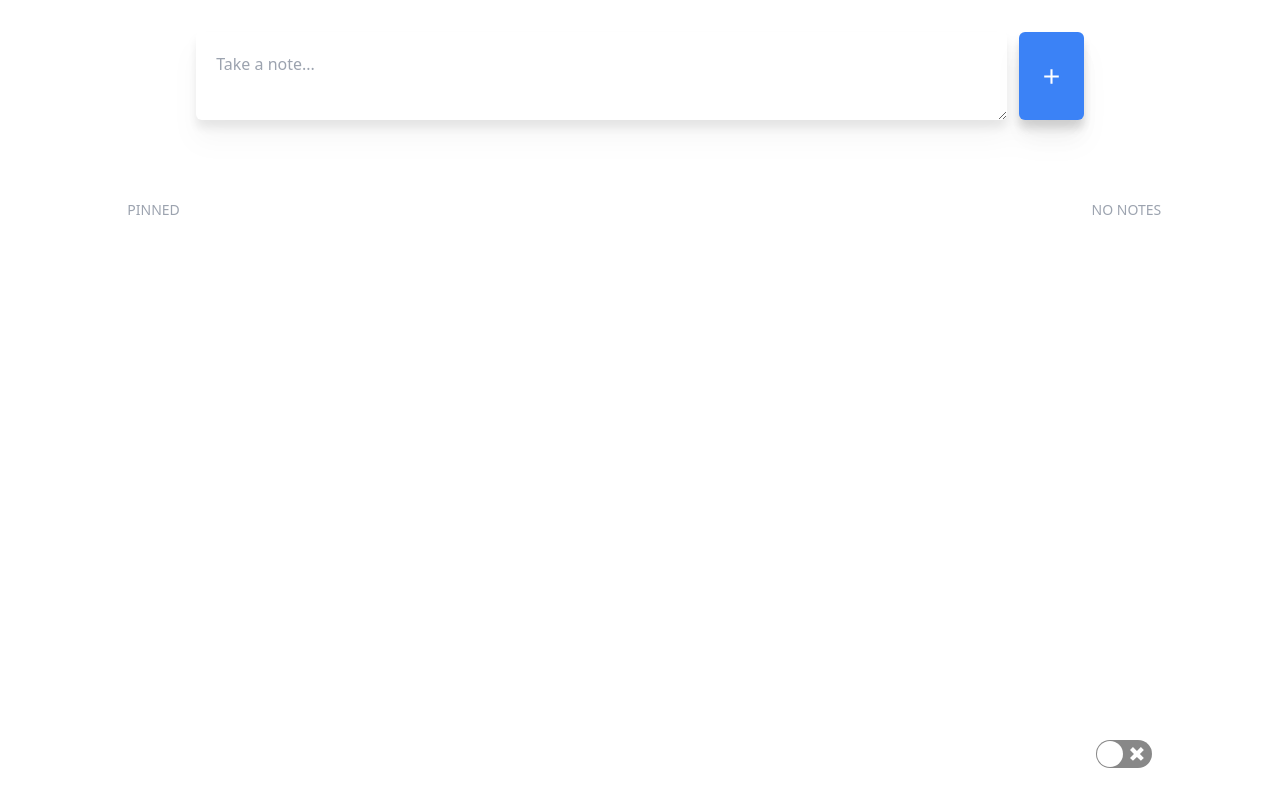
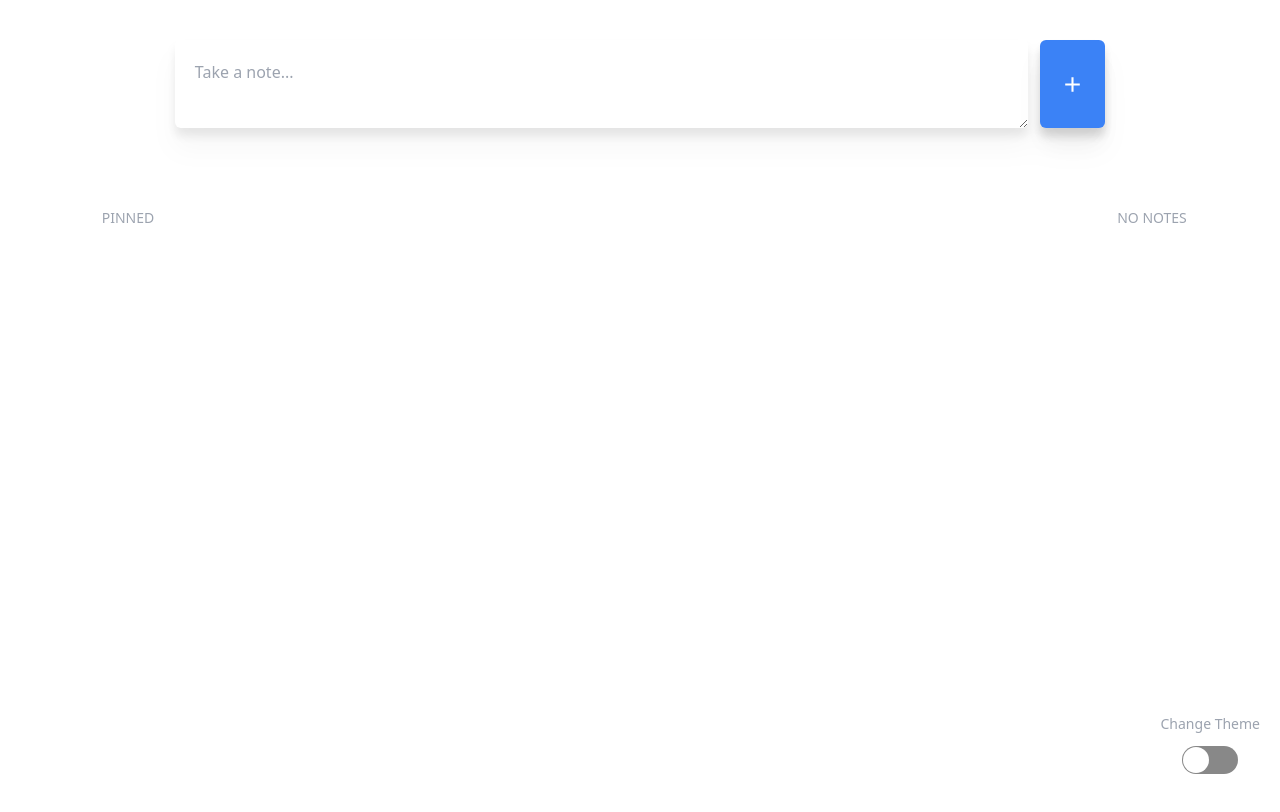
Before and after one commit to wo4455/NoteTaker, a React (Vite) app: page / in a window 1280 px wide. Shown: the top 812 px of the page. Built offline with nearby package versions, Linux system fonts and the light colour scheme.

Commit message:
Add dark mode
When you flip a switch, the entire color scheme of the website will change.

```diff
--- a/src/App.css
+++ b/src/App.css
@@ -1,7 +1,5 @@
 #root {
-  max-width: 1280px;
   margin: 0 auto;
-  padding: 2rem;
   text-align: center;
 }
 
@@ -36,6 +34,10 @@
   }
 }
 
+.pin-fade {
+  box-shadow: 0 30px 40px rgba(0,0,0,.1);
+}
+
 @media (prefers-reduced-motion: no-preference) {
   a:nth-of-type(2) .logo {
     animation: logo-spin infinite 20s linear;
--- a/src/App.jsx
+++ b/src/App.jsx
@@ -1,14 +1,15 @@
 import React from 'react';
 import Form from './components/Form';
 import Note from './components/Note';
-import Switch from 'react-switch';
 import './App.css'
 import ReactSwitch from 'react-switch';
 
 const colors = ['bg-red-400', 'bg-green-400', 'bg-blue-400', 'bg-yellow-400', 'bg-orange-400'];
+const darkThemeColors = [ 'bg-[#AB00FF]', 'bg-[#33007B]', 'bg-[#8300C4]', 'bg-[#4C00A3]', 'bg-[#31004A]'];
 
 const App = () => {
   const [ notesList, setNotesList ] = React.useState([]);
+  const [ isDark, setDark ] = React.useState(false);
 
   const handlePin = (item) => { // set pinned to true/false
     const notesListClone = [ ...notesList ];
@@ -24,13 +25,24 @@ const App = () => {
     setNotesList(notesListClone);
   };
 
-  const getColor = () => {
-    const index = notesList.length % colors.length;
-    return colors[index];
+  const getColor = (i = notesList.length, darkTheme = isDark) => {
+    const index = darkTheme ? i % darkThemeColors.length : i % colors.length;
+    return darkTheme ? darkThemeColors[index] : colors[index];
+  };
+
+  const handleChangeTheme = () => {
+    const notesListClone = [ ...notesList ];
+    for (let i = 0; i < notesListClone.length; i++) {
+      notesListClone[i].bgColor = getColor(i, !isDark);
+    }
+    setNotesList(notesListClone);
+    setDark(!isDark);
   };
 
   return (
-    <>
+    <div className={
+      isDark ? 'bg-[#292929] py-10' : 'py-10'
+      }>
       <Form
         onSubmitForm={
           (inputValue) => {
@@ -45,6 +57,7 @@ const App = () => {
             ]);
           }
         }
+        isDark={isDark}
       />
 
       <div className='w-full flex justify-between'>
@@ -56,7 +69,8 @@ const App = () => {
         }
       </div>
 
-      <div className='w-full flex flex-wrap justify-center items-start'>
+      <div className={`w-full h-screen ${isDark && 'bg-[#292929]'}`}>
+        <div className={`w-full pb-5 flex flex-wrap justify-center items-start ${isDark && 'bg-[#292929]'}`}>
           {
             notesList
               .sort((a, b) => {
@@ -70,15 +84,23 @@ const App = () => {
                   note={item}
                   onPinned={() => handlePin(item)}
                   onDelete={() => handleDelete(item)}
+                  isDark={isDark}
                   key={item + index}
                 />
               ))
           }
         </div>
-      <div className='fixed bottom-0 w-[90vw] flex justify-end items-center p-8'>
-        <ReactSwitch />
+        <div className='fixed bottom-0 right-0 p-5'>
+          <p className='mb-3 text-gray-400 text-sm'>Change Theme</p>
+          <ReactSwitch
+          onChange={handleChangeTheme}
+          checked={isDark}
+          checkedIcon={false}
+          uncheckedIcon={false}
+          />
         </div>
-    </>
+      </div>
+    </div>
   )
 }
 
--- a/src/components/Form.jsx
+++ b/src/components/Form.jsx
@@ -1,7 +1,7 @@
 import React from 'react';
 import { BiPlus } from 'react-icons/bi';
 
-const Form = ({ onSubmitForm }) => {
+const Form = ({ onSubmitForm, isDark }) => {
     const [inputText, setInputText] = React.useState('');
 
     const handleSubmit = (e) => {
@@ -18,11 +18,21 @@ const Form = ({ onSubmitForm }) => {
     }
 
     return (
-        <div className='w-full flex jusitfy-center items-center border-solid drop-shadow-xl'>
+        <div className='w-full flex jusitfy-center items-center drop-shadow-xl'>
             <form className='w-full flex justify-center' onSubmit={handleSubmit}>
-                <textarea className={`w-2/3 p-5 rounded-md min-h-18`} type="text" onChange={(e) => setInputText(e.target.value)} placeholder='Take a note...' id='take-note'onKeyDown={handleKeyDown}/>
-                <button type='submit' className={`flex justify-center items-center flex-row p-5 ml-3 bg-blue-500 drop-shadow-xl hover:opacity-90 rounded-md`}>
-                    <BiPlus color='white' fontSize={25}/>
+                <textarea className={
+                    isDark
+                    ? 'w-2/3 p-5 rounded-md min-h-18 bg-[#1F1F1F] text-white'
+                    : 'w-2/3 p-5 rounded-md min-h-18'
+                    }
+                type="text"
+                onChange={(e) => setInputText(e.target.value)} placeholder='Take a note...' id='take-note'onKeyDown={handleKeyDown}/>
+                <button type='submit' className={
+                    isDark
+                    ? 'flex justify-center items-center flex-row p-5 ml-3 drop-shadow-xl hover:opacity-90 rounded-md bg-[#616161]'
+                    : 'flex justify-center items-center flex-row p-5 ml-3 drop-shadow-xl hover:opacity-90 rounded-md bg-blue-500'
+                    }>
+                    <BiPlus color={'white'} fontSize={25}/>
                 </button>
             </form>
         </div>
--- a/src/components/Note.jsx
+++ b/src/components/Note.jsx
@@ -3,20 +3,26 @@ import { AiFillPushpin } from 'react-icons/ai';
 import { AiOutlinePushpin } from 'react-icons/ai';
 import { BsTrash } from 'react-icons/bs';
 
-const Note = ({ note, onPinned, onDelete }) => {
+const Note = ({ note, onPinned, onDelete, isDark }) => {
     return (
-        <div className={`w-1/4 ${note.bgColor} drop-shadow-md m-5 rounded-md`}>
+        <div className={
+            note.isPinned
+            ? `w-1/4 ${note.bgColor} drop-shadow-md m-5 rounded-md border-solid pin-fade`
+            : `w-1/4 ${note.bgColor} drop-shadow-md m-5 rounded-md max-w-sm`
+            }>
             <div className='w-full p-3'>
                 <div className='flex justify-between items-center'>
                     {note.isPinned
                     ?
-                        <AiFillPushpin fontSize={25} className='cursor-pointer' onClick={onPinned}/>
+                        <AiFillPushpin
+                        color={isDark && 'white'}
+                        fontSize={25} className='cursor-pointer' onClick={onPinned}/>
                     :
                         <AiOutlinePushpin fontSize={25} className='cursor-pointer opacity-50 hover:opacity-100' onClick={onPinned}/>
                     }
                     <BsTrash fontSize={22} className='cursor-pointer opacity-50 hover:opacity-100' onClick={onDelete}/>
                 </div>
-                <p className='p-5 leading-6 break-words mb-3'>
+                <p className={`p-5 leading-6 break-words mb-3 ${isDark && 'text-[#BEBEBE]'}`}>
                     {note.data}
                 </p>
             </div>
```
Lines whose indentation alone changed are shown as unchanged.
